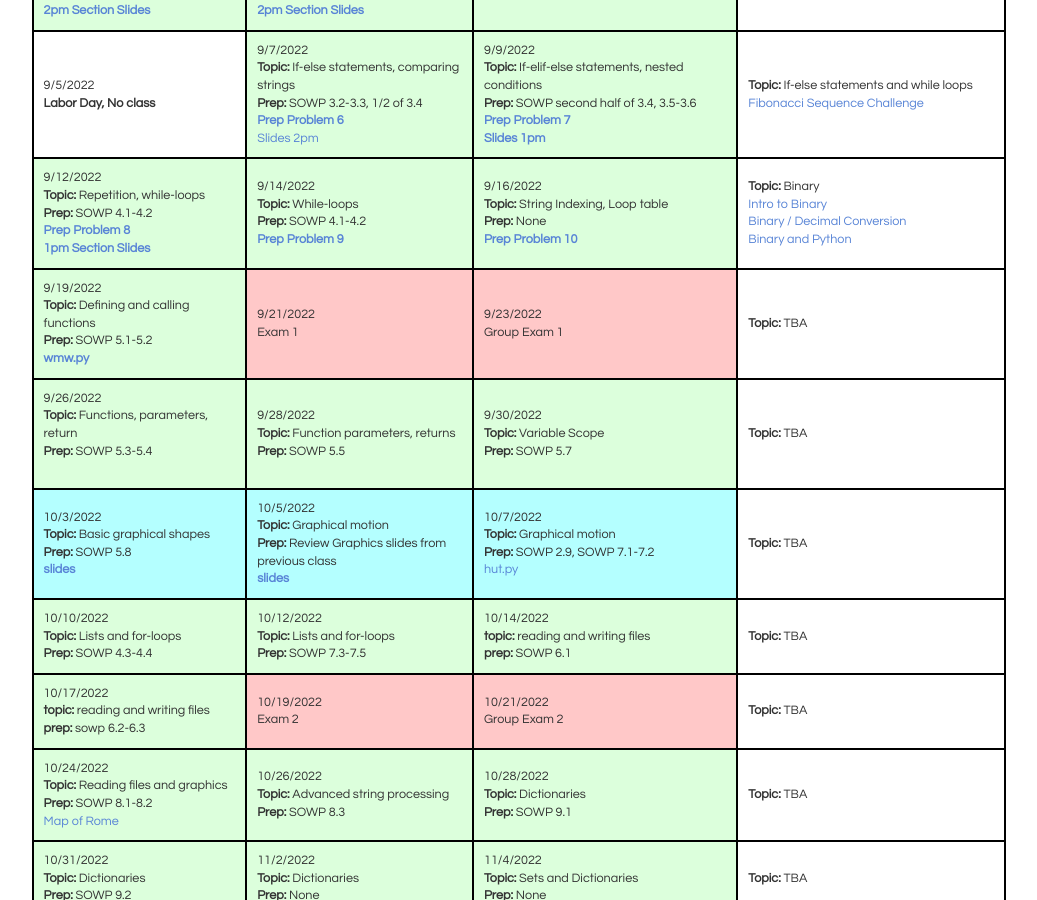
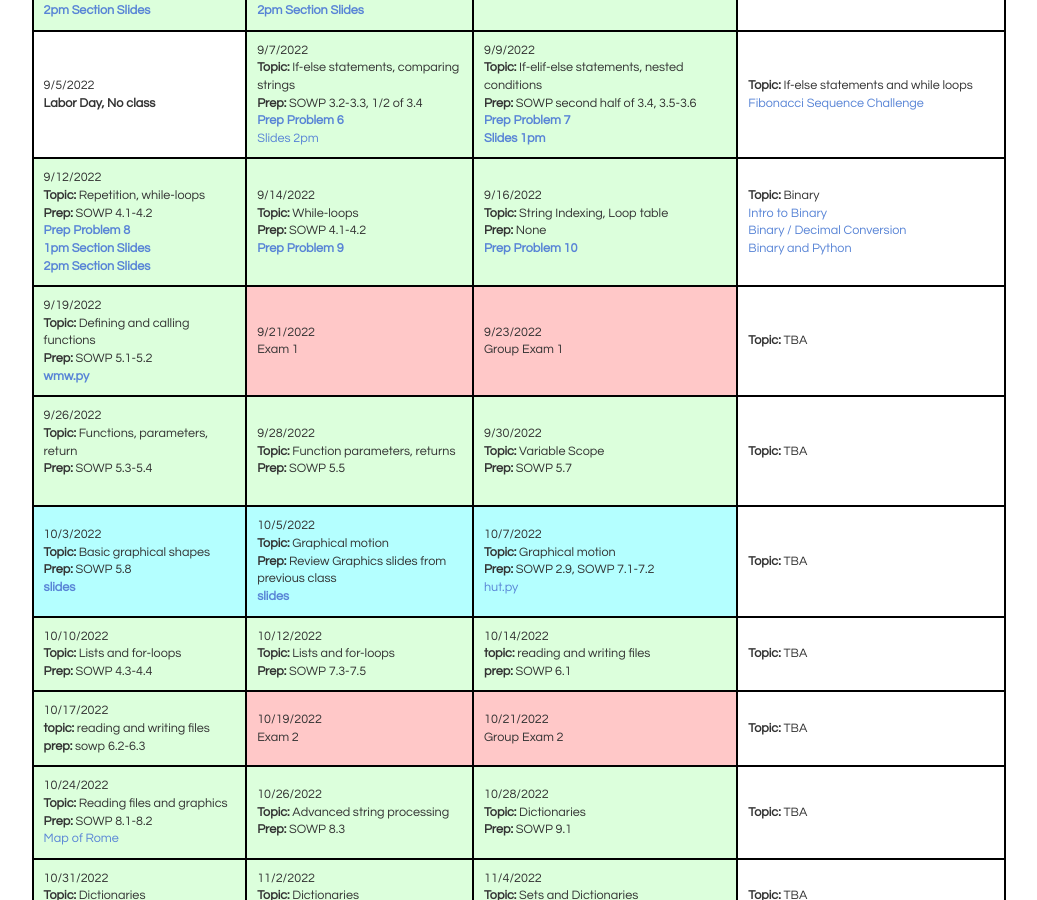
Before and after one commit to bddicken/cs110fall2022website, a Jekyll site: the page built from schedule/index.md, in a window 1280 px wide and 900 px high, scrolled down 568 px. Shown: the whole window, without its empty margins (121-1158 px from the left). Built offline with Jekyll 4.4.1, drawn with Linux system fonts in a browser that asks for light colours.

Commit message:
added link to slides

```diff
--- a/schedule/index.md
+++ b/schedule/index.md
@@ -149,6 +149,7 @@
     <b>Prep:</b> SOWP 4.1-4.2 <br/>
     <a href="../preps/08/"><b>Prep Problem 8</b></a> <br/>
     <a href="./slides/09-while-loops.pdf"><b>1pm Section Slides</b></a> <br/>
+    <a href="./slides/09-while-loops-AP.pdf"><b>2pm Section Slides</b></a>
   </td>
   <td class="topic-general">
     9/14/2022 <br/>
```
